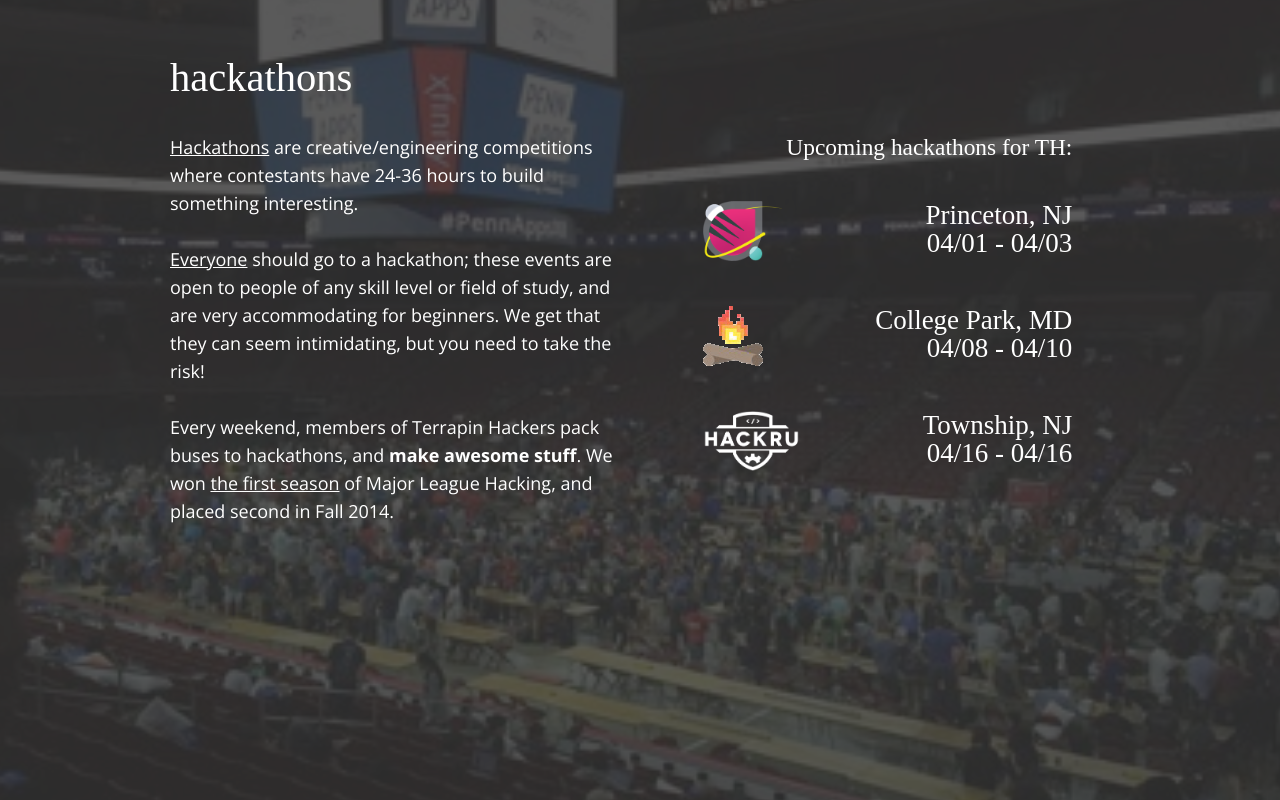
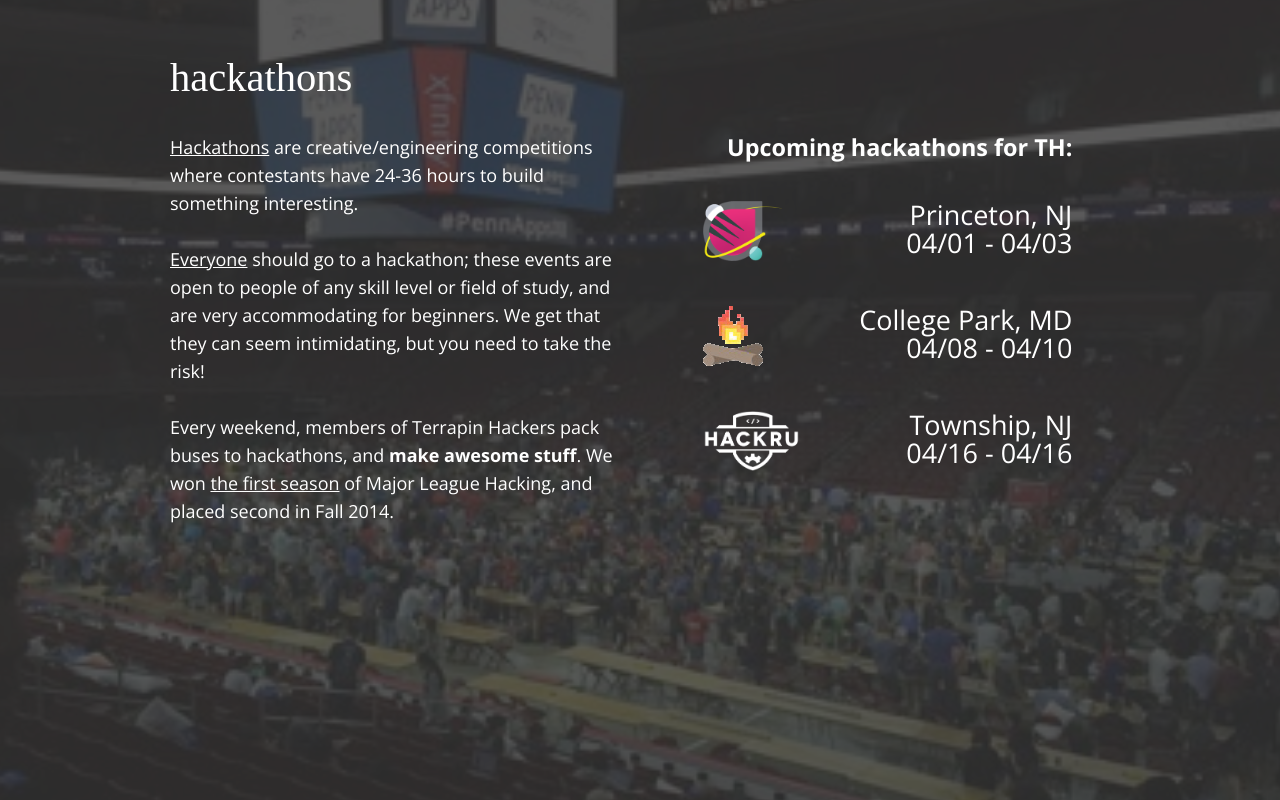
Before and after one commit to TerrapinHackers/TerrapinHackers.github.io, a website: page index.html in a window 1280 px wide. Shown: the part 2240-3040 px from the top of the page. Drawn offline with nearby package versions, Linux system fonts and the light colour scheme.

Commit message:
fixed fonts

```diff
--- a/index.html
+++ b/index.html
@@ -319,7 +319,7 @@
           <div class="four columns">
             <div class="orgCards">
               <a href="mailto:isu@terpmail.umd.edu">
-                <img src="assets/irene.png"> <strong>Newsletters</strong>
+                <img src="assets/irene.jpg"> <strong>Newsletters</strong>
                 <br> Irene Su
               </a>
             </div>
--- a/scss/_thirdscreen.scss
+++ b/scss/_thirdscreen.scss
@@ -1,18 +1,18 @@
 .innerHackathonTitle {
   /* Upcoming hackathons : */
-  font-family: OpenSans-Bold;
   font-size: 1.3em;
   color: #FFFFFF;
   line-height: 28px;
   text-align: right;
+  font-weight: bold
 }
 
 .hackathonLists {
   float: right;
+  font-weight: lighter;
   .texts {
     float: right;
     /* HACKATHON, LOCATION: */
-    font-family: OpenSans-Light;
     font-size: 1.5em;
     color: #FFFFFF;
     line-height: 28px;
```
Also changed, not shown: assets/irene.jpg (added), assets/irene.png (deleted), css/main.css, 1 other file.
